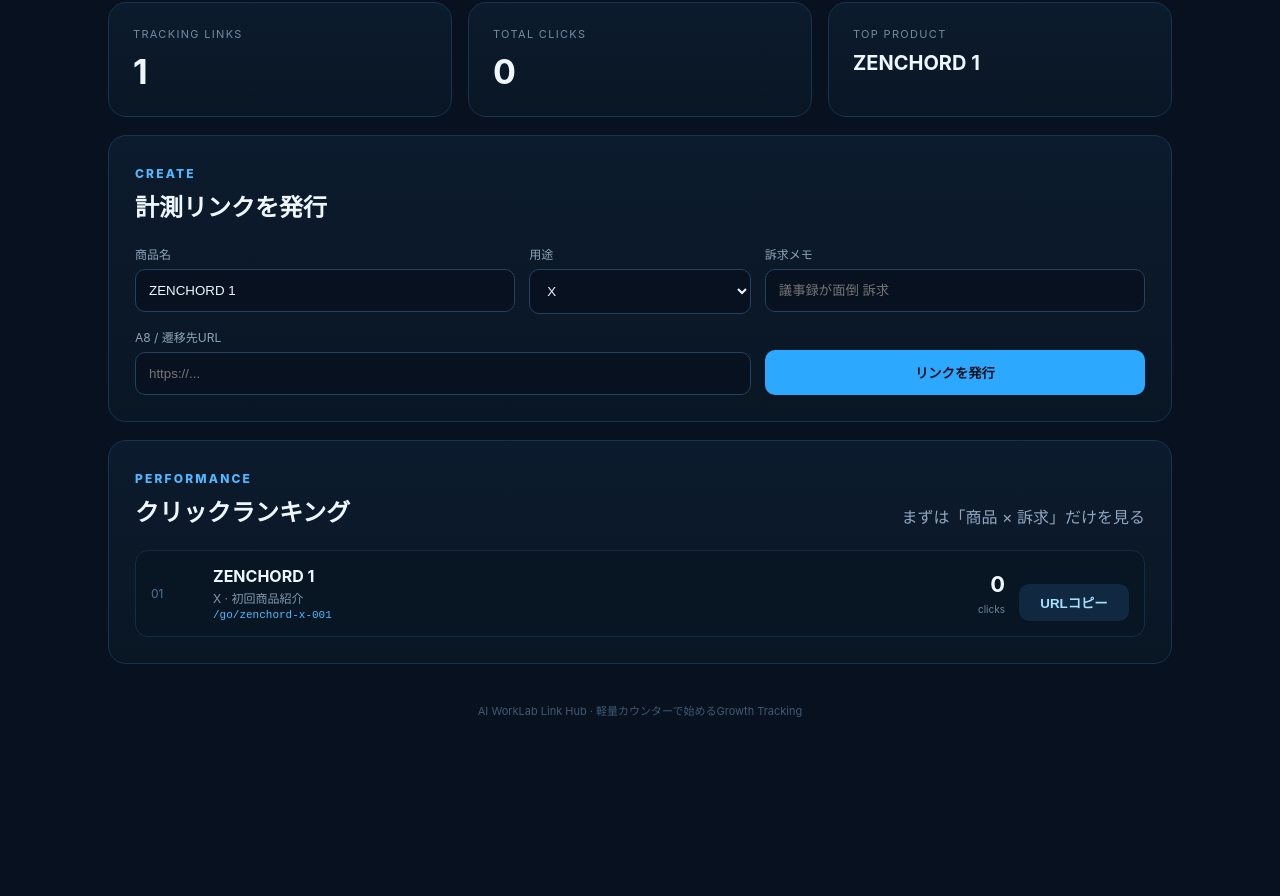
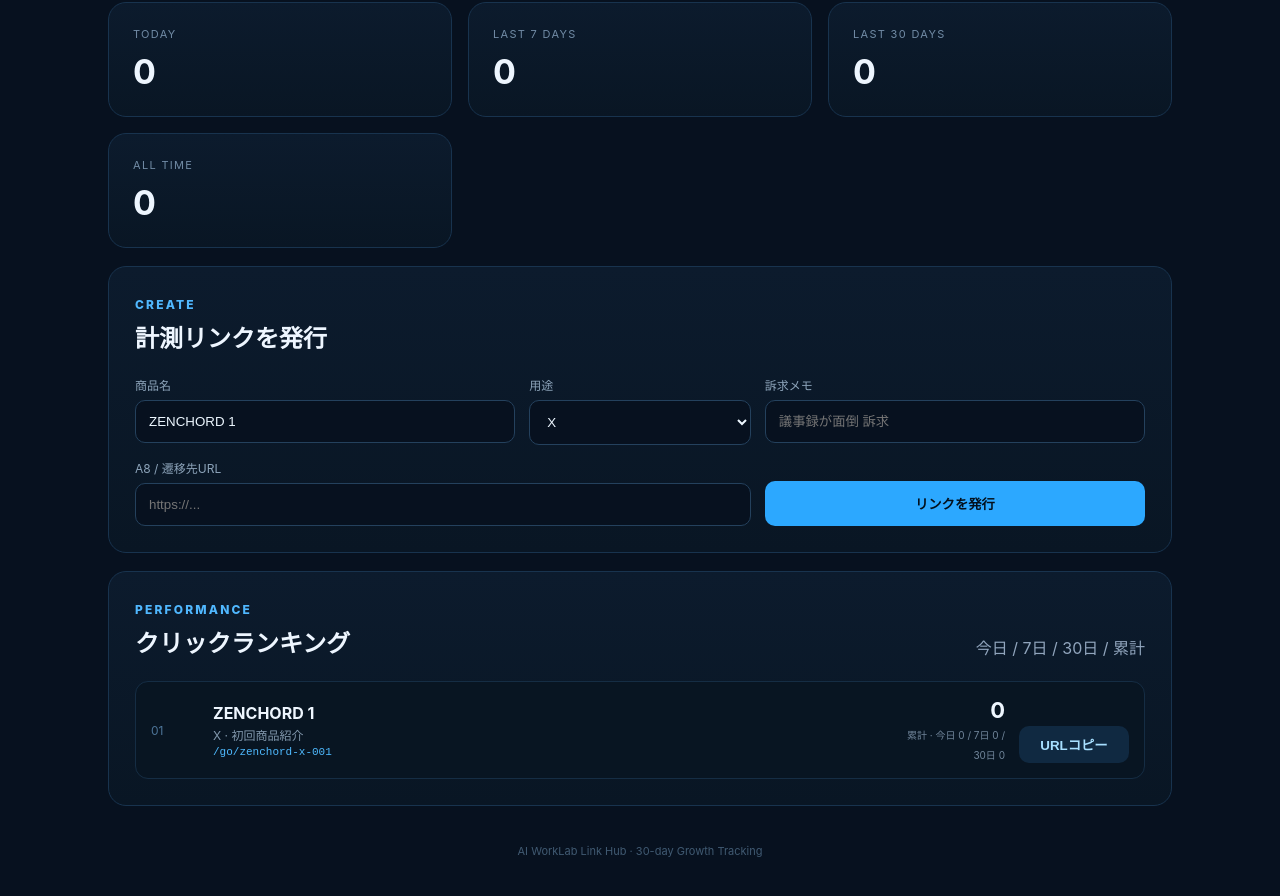
Before and after one commit to kore-benri/ai-worklab-link-hub, a Next.js app: page / in a window 1280 px wide. Shown: the part 240-1136 px from the top of the page. Before the commit the page ends 1030 px from the top, so only its background shows below. Built offline with nearby package versions, Linux system fonts and the light colour scheme; no server answers; the database is empty.

Commit message:
Show today 7 day 30 day and lifetime click metrics

```diff
--- a/app/page.tsx
+++ b/app/page.tsx
@@ -2,82 +2,36 @@
 
 import { useEffect, useMemo, useState } from 'react';
 
-type LinkItem = { id: string; product: string; channel: string; label: string; destination: string; clicks: number; createdAt: string };
-
-const seed: LinkItem[] = [
-  { id: 'zenchord-x-001', product: 'ZENCHORD 1', channel: 'X', label: '初回商品紹介', destination: 'https://r.8to.jp/kmGDcbmtBuVL', clicks: 0, createdAt: '2026-10-04' },
-];
+type LinkItem = { id:string; product:string; channel:string; label:string; destination:string; clicks:number; createdAt:string };
+type Metric = { total:number; today:number; last7:number; last30:number; daily:{date:string;clicks:number}[] };
+const seed: LinkItem[] = [{ id:'zenchord-x-001', product:'ZENCHORD 1', channel:'X', label:'初回商品紹介', destination:'https://r.8to.jp/kmGDcbmtBuVL', clicks:0, createdAt:'2026-10-04' }];
 
 export default function Home() {
-  const [links, setLinks] = useState<LinkItem[]>(seed);
-  const [product, setProduct] = useState('ZENCHORD 1');
-  const [channel, setChannel] = useState('X');
-  const [label, setLabel] = useState('');
-  const [destination, setDestination] = useState('');
+  const [links,setLinks]=useState<LinkItem[]>(seed);
+  const [metrics,setMetrics]=useState<Record<string,Metric>>({});
+  const [product,setProduct]=useState('ZENCHORD 1'); const [channel,setChannel]=useState('X'); const [label,setLabel]=useState(''); const [destination,setDestination]=useState('');
 
-  useEffect(() => {
-    const saved = localStorage.getItem('awl-links');
-    const base: LinkItem[] = saved ? JSON.parse(saved) : seed;
-    setLinks(base);
+  useEffect(()=>{ const saved=localStorage.getItem('awl-links'); if(saved) setLinks(JSON.parse(saved)); fetch('/api/clicks',{cache:'no-store'}).then(r=>r.json()).then(d=>setMetrics(d.metrics??{})).catch(()=>{}); },[]);
+  useEffect(()=>{ if(links.length) localStorage.setItem('awl-links',JSON.stringify(links)); },[links]);
 
-    fetch('/api/clicks', { cache: 'no-store' })
-      .then(r => r.json())
-      .then(data => setLinks(current => current.map(x => ({ ...x, clicks: Number(data.clicks?.[x.id] ?? x.clicks) }))))
-      .catch(() => {});
-  }, []);
+  const metricFor=(id:string):Metric=>metrics[id]??{total:0,today:0,last7:0,last30:0,daily:[]};
+  const totals=useMemo(()=>links.reduce((a,x)=>{const m=metricFor(x.id);return {today:a.today+m.today,last7:a.last7+m.last7,last30:a.last30+m.last30,total:a.total+m.total};},{today:0,last7:0,last30:0,total:0}),[links,metrics]);
+  const ranked=useMemo(()=>[...links].sort((a,b)=>metricFor(b.id).total-metricFor(a.id).total),[links,metrics]);
 
-  useEffect(() => {
-    if (links.length) localStorage.setItem('awl-links', JSON.stringify(links));
-  }, [links]);
-
-  const total = useMemo(() => links.reduce((n, x) => n + x.clicks, 0), [links]);
-  const ranked = useMemo(() => [...links].sort((a,b)=>b.clicks-a.clicks), [links]);
-
-  function addLink(e: React.FormEvent) {
-    e.preventDefault();
-    if (!product || !destination) return;
-    const slug = `${product.toLowerCase().replace(/[^a-z0-9]+/g, '-').replace(/^-|-$/g, '')}-${channel.toLowerCase()}-${String(links.length + 1).padStart(3, '0')}`;
-    setLinks([{ id: slug, product, channel, label: label || '無題の訴求', destination, clicks: 0, createdAt: new Date().toISOString().slice(0, 10) }, ...links]);
-    setLabel(''); setDestination('');
-  }
-
-  function copyPath(id: string) {
-    navigator.clipboard.writeText(`${location.origin}/go/${id}`);
-  }
+  function addLink(e:React.FormEvent){e.preventDefault();if(!product||!destination)return;const slug=`${product.toLowerCase().replace(/[^a-z0-9]+/g,'-').replace(/^-|-$/g,'')}-${channel.toLowerCase()}-${String(links.length+1).padStart(3,'0')}`;setLinks([{id:slug,product,channel,label:label||'無題の訴求',destination,clicks:0,createdAt:new Date().toISOString().slice(0,10)},...links]);setLabel('');setDestination('');}
+  function copyPath(id:string){navigator.clipboard.writeText(`${location.origin}/go/${id}`);}
 
   return <main>
-    <header><div><span className="eyebrow">AI WorkLab</span><h1>Link Hub</h1><p>投稿するだけで、どの訴求がクリックされたかを育てていく。</p></div><div className="badge">v0.1 MVP</div></header>
-
+    <header><div><span className="eyebrow">AI WorkLab</span><h1>Link Hub</h1><p>投稿するだけで、どの訴求がクリックされたかを育てていく。</p></div><div className="badge">v0.2</div></header>
     <section className="stats">
-      <article><span>TRACKING LINKS</span><strong>{links.length}</strong></article>
-      <article><span>TOTAL CLICKS</span><strong>{total}</strong></article>
-      <article><span>TOP PRODUCT</span><strong className="small">{ranked[0]?.product ?? '—'}</strong></article>
+      <article><span>TODAY</span><strong>{totals.today}</strong></article><article><span>LAST 7 DAYS</span><strong>{totals.last7}</strong></article><article><span>LAST 30 DAYS</span><strong>{totals.last30}</strong></article><article><span>ALL TIME</span><strong>{totals.total}</strong></article>
     </section>
-
-    <section className="panel">
-      <div className="panelTitle"><div><span className="eyebrow">CREATE</span><h2>計測リンクを発行</h2></div></div>
-      <form onSubmit={addLink}>
-        <label>商品名<input value={product} onChange={e=>setProduct(e.target.value)} placeholder="PLAUD" /></label>
-        <label>用途<select value={channel} onChange={e=>setChannel(e.target.value)}><option>X</option><option>記事</option><option>その他</option></select></label>
-        <label>訴求メモ<input value={label} onChange={e=>setLabel(e.target.value)} placeholder="議事録が面倒 訴求" /></label>
-        <label className="wide">A8 / 遷移先URL<input value={destination} onChange={e=>setDestination(e.target.value)} placeholder="https://..." type="url" /></label>
-        <button>リンクを発行</button>
-      </form>
-    </section>
-
-    <section className="panel">
-      <div className="panelTitle"><div><span className="eyebrow">PERFORMANCE</span><h2>クリックランキング</h2></div><span className="muted">まずは「商品 × 訴求」だけを見る</span></div>
-      <div className="table">
-        {links.length === 0 && <div className="empty">まだリンクがありません。</div>}
-        {ranked.map((x,i)=><div className="row" key={x.id}>
-          <div className="rank">{String(i+1).padStart(2,'0')}</div>
-          <div className="info"><strong>{x.product}</strong><span>{x.channel} · {x.label}</span><code>/go/{x.id}</code></div>
-          <div className="clicks"><strong>{x.clicks}</strong><span>clicks</span></div>
-          <button className="copy" onClick={()=>copyPath(x.id)}>URLコピー</button>
-        </div>)}
-      </div>
-    </section>
-
-    <footer>AI WorkLab Link Hub · 軽量カウンターで始めるGrowth Tracking</footer>
+    <section className="panel"><div className="panelTitle"><div><span className="eyebrow">CREATE</span><h2>計測リンクを発行</h2></div></div><form onSubmit={addLink}>
+      <label>商品名<input value={product} onChange={e=>setProduct(e.target.value)}/></label><label>用途<select value={channel} onChange={e=>setChannel(e.target.value)}><option>X</option><option>記事</option><option>その他</option></select></label><label>訴求メモ<input value={label} onChange={e=>setLabel(e.target.value)} placeholder="議事録が面倒 訴求"/></label><label className="wide">A8 / 遷移先URL<input value={destination} onChange={e=>setDestination(e.target.value)} placeholder="https://..." type="url"/></label><button>リンクを発行</button>
+    </form></section>
+    <section className="panel"><div className="panelTitle"><div><span className="eyebrow">PERFORMANCE</span><h2>クリックランキング</h2></div><span className="muted">今日 / 7日 / 30日 / 累計</span></div><div className="table">
+      {ranked.map((x,i)=>{const m=metricFor(x.id);return <div className="row" key={x.id}><div className="rank">{String(i+1).padStart(2,'0')}</div><div className="info"><strong>{x.product}</strong><span>{x.channel} · {x.label}</span><code>/go/{x.id}</code></div><div className="clicks"><strong>{m.total}</strong><span>累計 · 今日 {m.today} / 7日 {m.last7} / 30日 {m.last30}</span></div><button className="copy" onClick={()=>copyPath(x.id)}>URLコピー</button></div>})}
+    </div></section>
+    <footer>AI WorkLab Link Hub · 30-day Growth Tracking</footer>
   </main>;
 }
```
